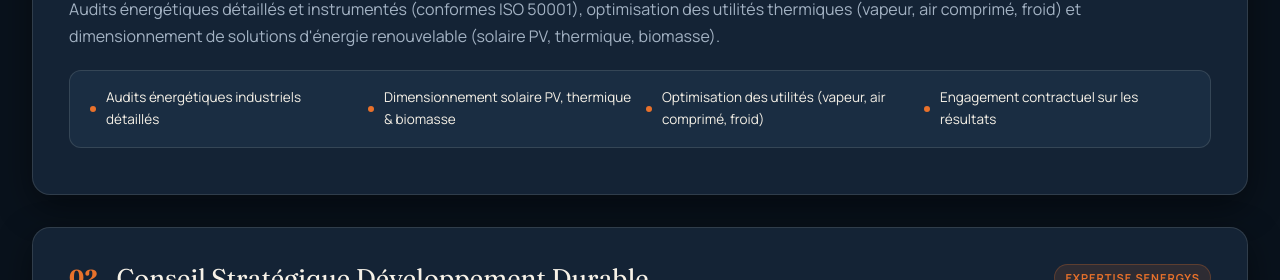
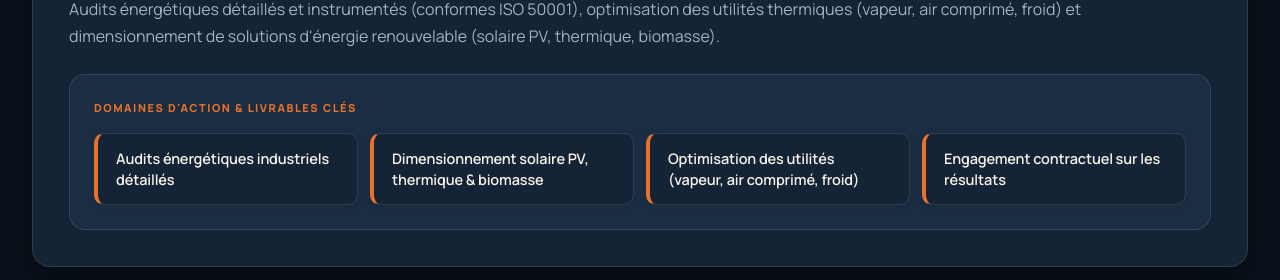
Before and after one commit to SarrMouhamadu/SEA, a React (Vite) app in the folder client/: page /services in a window 1280 px wide. Shown: the part 649-929 px from the top of the page. Built offline with nearby package versions, Linux system fonts and the light colour scheme; no server answers.

Commit message:
style(expertises): valoriser typographie et présentation des livrables et interventions cles

```diff
--- a/client/src/App.css
+++ b/client/src/App.css
@@ -4289,3 +4289,10 @@ details[open] .details-arrow {
     padding: 70px 20px 90px;
   }
 }
+
+/* Puces de livrables et expertises clés sur la page Services */
+.service-highlight-chip:hover {
+  transform: translateY(-2px);
+  box-shadow: 0 6px 18px rgba(0, 0, 0, 0.08);
+  border-color: var(--color-orange) !important;
+}
--- a/client/src/pages/Services.jsx
+++ b/client/src/pages/Services.jsx
@@ -137,21 +137,56 @@ export default function Services() {
 
                   {service.highlights && service.highlights.length > 0 && (
                     <div style={{
-                      display: 'grid',
-                      gridTemplateColumns: 'repeat(auto-fit, minmax(240px, 1fr))',
-                      gap: '12px',
-                      marginBottom: '10px',
+                      marginTop: '24px',
                       background: 'var(--theme-surface-alt)',
-                      padding: '16px 20px',
-                      borderRadius: '12px',
+                      padding: '24px',
+                      borderRadius: '16px',
                       border: '1px solid var(--theme-border)'
                     }}>
-                      {service.highlights.map((h, i) => (
-                        <div key={i} style={{ display: 'flex', alignItems: 'center', gap: '10px', fontSize: '13.5px', color: 'var(--theme-text)' }}>
-                          <span style={{ width: '6px', height: '6px', borderRadius: '50%', background: 'var(--color-orange)', flexShrink: 0 }} />
-                          <span>{h}</span>
-                        </div>
-                      ))}
+                      <div style={{
+                        fontSize: '11px',
+                        fontWeight: 800,
+                        letterSpacing: '1.5px',
+                        color: 'var(--color-orange)',
+                        textTransform: 'uppercase',
+                        marginBottom: '16px'
+                      }}>
+                        Domaines d'action & livrables clés
+                      </div>
+
+                      <div style={{
+                        display: 'grid',
+                        gridTemplateColumns: 'repeat(auto-fit, minmax(260px, 1fr))',
+                        gap: '12px'
+                      }}>
+                        {service.highlights.map((h, i) => (
+                          <div
+                            key={i}
+                            className="service-highlight-chip"
+                            style={{
+                              display: 'flex',
+                              alignItems: 'center',
+                              padding: '14px 18px',
+                              background: 'var(--theme-surface)',
+                              border: '1px solid var(--theme-border)',
+                              borderLeft: '4px solid var(--color-orange)',
+                              borderRadius: '10px',
+                              boxShadow: '0 2px 8px rgba(0, 0, 0, 0.04)',
+                              transition: 'transform 0.2s ease, box-shadow 0.2s ease, border-color 0.2s ease'
+                            }}
+                          >
+                            <span style={{
+                              fontSize: '14.5px',
+                              fontWeight: 600,
+                              color: 'var(--theme-text)',
+                              lineHeight: 1.45,
+                              letterSpacing: '-0.01em'
+                            }}>
+                              {h}
+                            </span>
+                          </div>
+                        ))}
+                      </div>
                     </div>
                   )}
                 </div>
```
